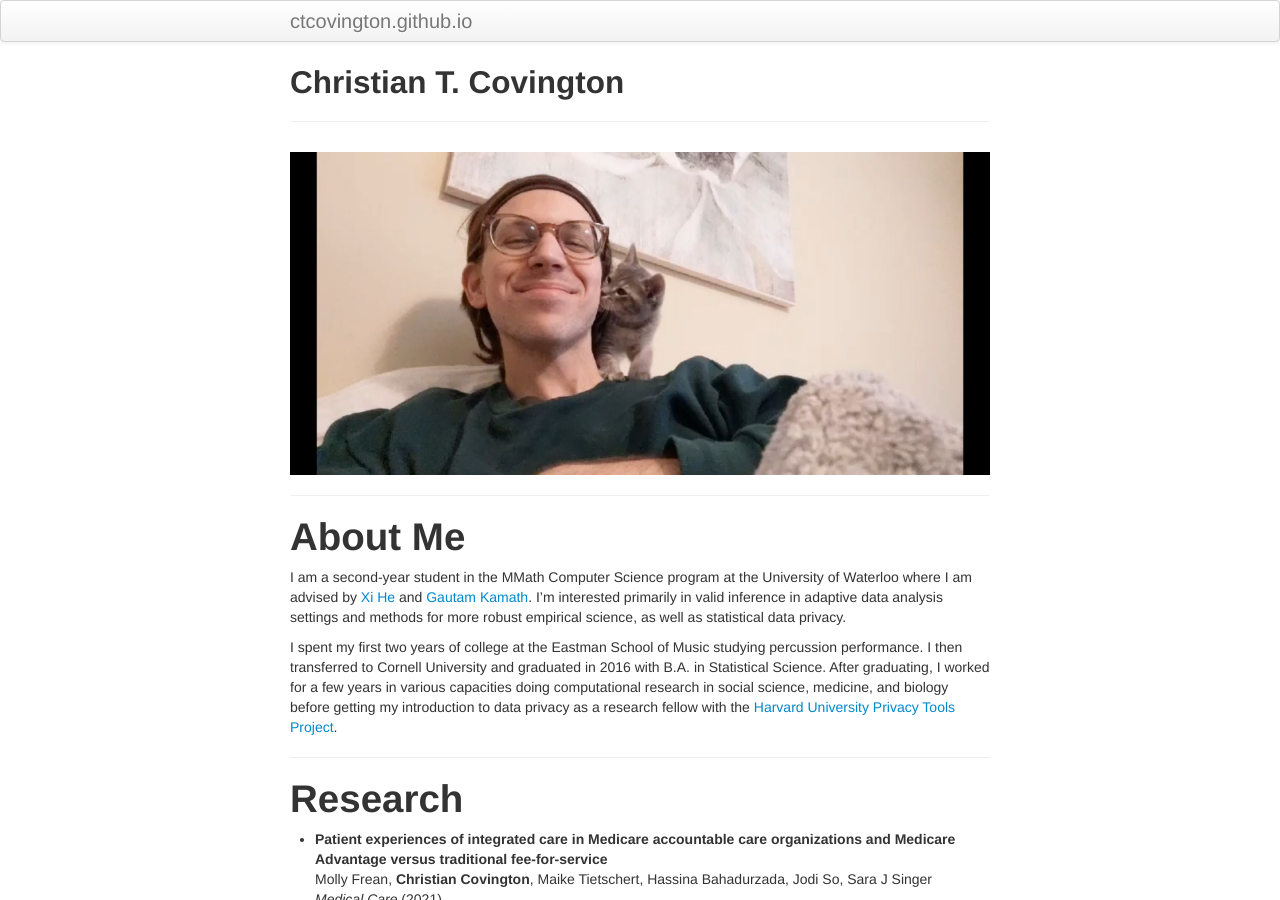
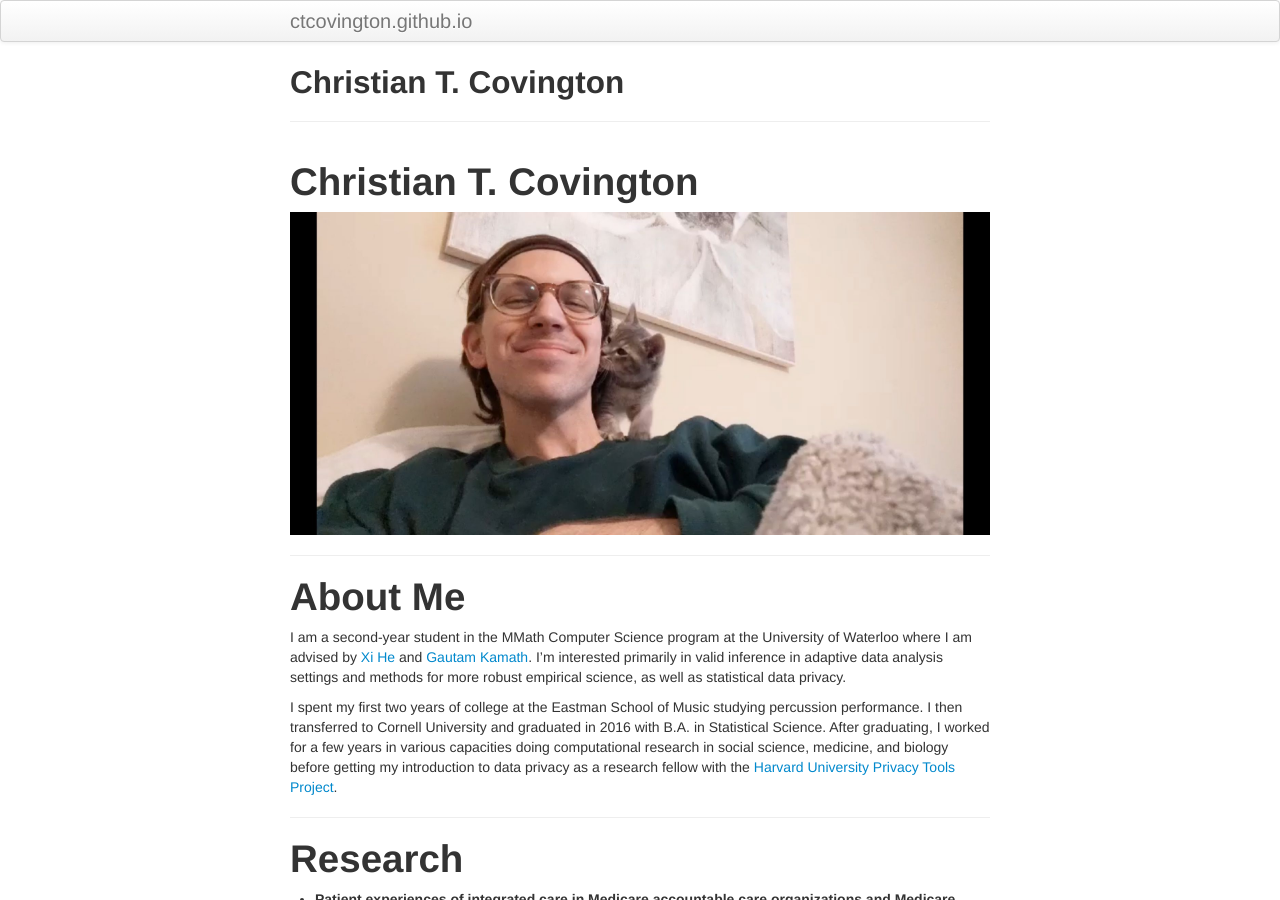
Before and after one commit to ctcovington/ctcovington.github.io, a Jekyll site: the page built from index.md, in a window 1280 px wide and 900 px high. Built offline with Jekyll 4.4.1, drawn with Linux system fonts in a browser that asks for light colours; our own code applies the rules of GitHub Pages for plain Markdown files; some of the changed lines change nothing that is shown.

Commit message:
try to remove header

```diff
--- a/index.md
+++ b/index.md
@@ -1,9 +1,4 @@
----
-layout: page
-title: Christian T. Covington
-tagline:
-description: Christian Covington's website
----
+# Christian T. Covington
 
 <img src="christian_pic.jpg" alt="profile_picture" width="1000"/>
 
```
